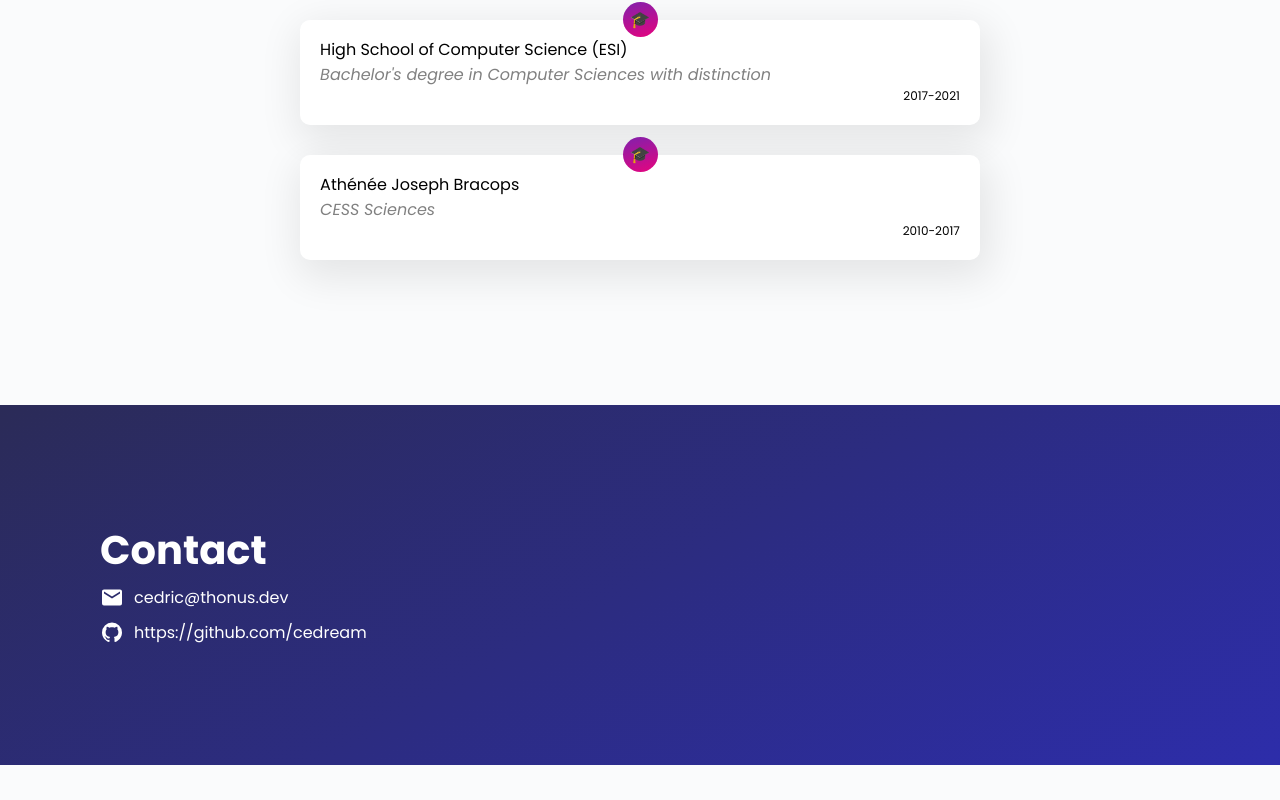
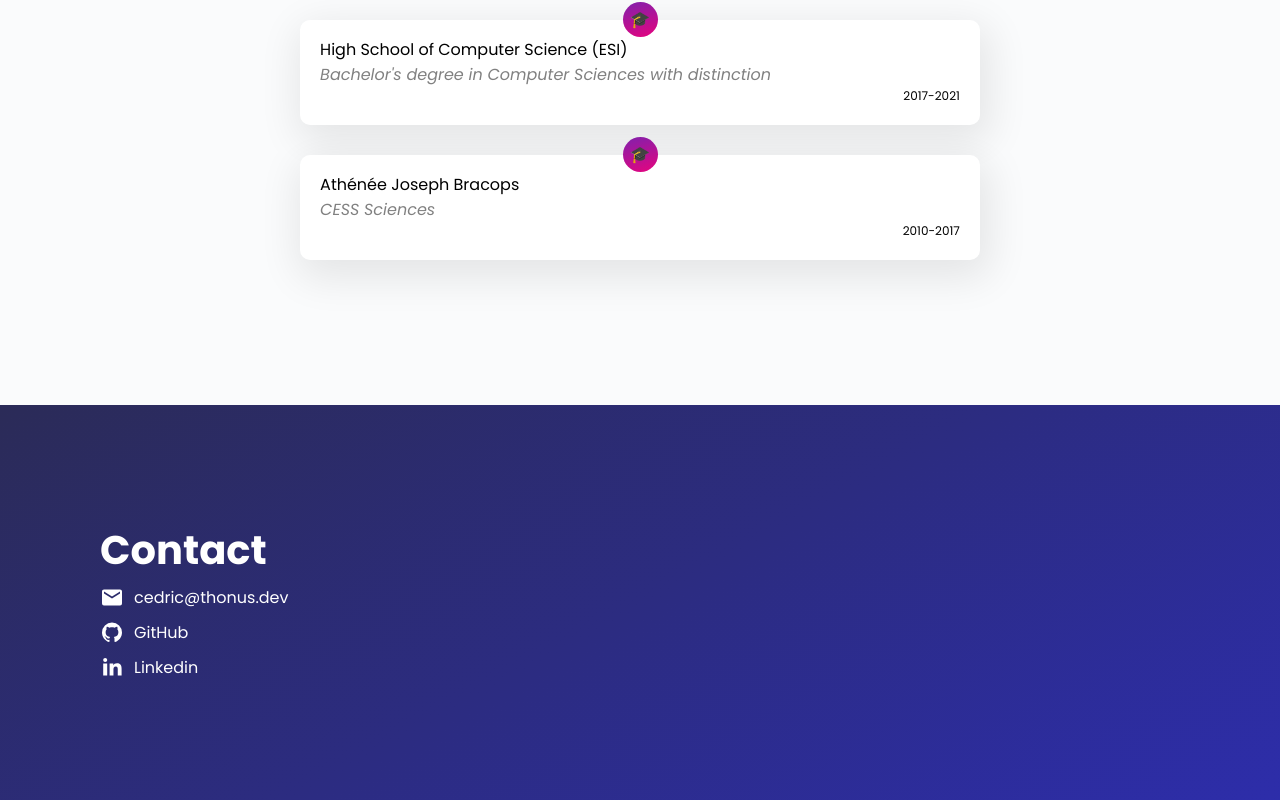
Before and after one commit to cedreams/portfolio, a Next.js app: page / in a window 1280 px wide. Shown: the part 1334-2134 px from the top of the page. Before the commit the page ends 2099 px from the top, so only its background shows below. Built offline with nearby package versions, Linux system fonts and the light colour scheme.

Commit message:
chore: add linkedin link

```diff
--- a/src/components/Contact.tsx
+++ b/src/components/Contact.tsx
@@ -4,16 +4,22 @@ export default function Contact() {
             <div className="contact-title title">Contact</div>
 
             <div className="contact-item">
-                <img src="assets/images/icons/email.svg"/>
-                cedric@thonus.dev
+                <a href="mailto:cedric@thonus.dev">
+                    <img src="assets/images/icons/email.svg"/>
+                    cedric@thonus.dev
+                </a>
             </div>
             <div className="contact-item">
-                <img src="assets/images/icons/github.svg"/>
-                <a style={{
-                  "textDecoration" : "none",
-                  "color": "white"
-                }}
-                    href="https://github.com/cedream">https://github.com/cedream</a>
+                <a href="https://github.com/cedream">
+                    <img src="assets/images/icons/github.svg"/>
+                    GitHub
+                </a>
+            </div>
+            <div className="contact-item">
+                <a href="https://www.linkedin.com/in/c%C3%A9dric-thonus-72451a1b8/">
+                    <img src="assets/images/icons/linkedin.svg"/>
+                    Linkedin
+                </a>
             </div>
         </div>
     );
--- a/src/styles/global.css
+++ b/src/styles/global.css
@@ -242,6 +242,12 @@ body,html {
     margin-right: 10px;
 }
 
+.contact-item a {
+    display: flex;
+    text-decoration: none;
+    color: white;
+}
+
 @media screen and (max-width: 550px) {
     .title {
         font-weight: 600;
```
Also changed, not shown: public/assets/images/icons/linkedin.svg.
